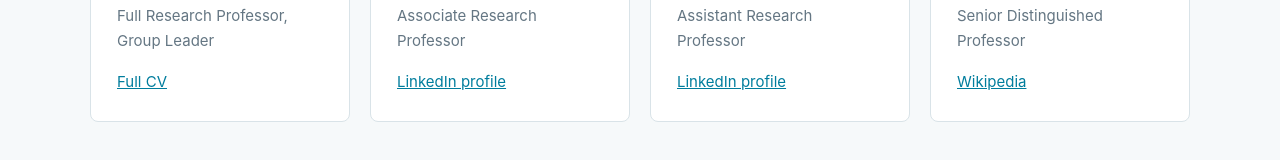
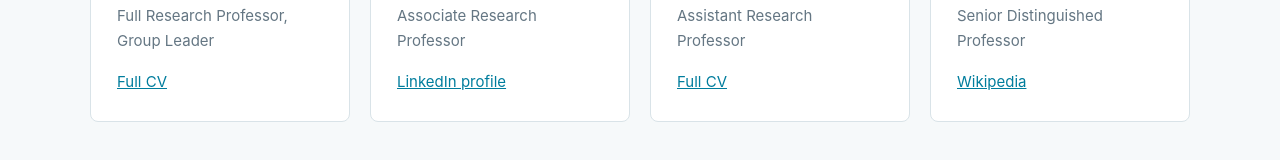
Before and after one commit to cimnemadrid/MLCE_Website, a plain HTML site: page people.html in a window 1280 px wide. Shown: the part 630-790 px from the top of the page. Drawn offline with Linux system fonts and the light colour scheme.

Commit message:
Update Joaquín Irazábal's link to Full CV

```diff
--- a/people.html
+++ b/people.html
@@ -53,7 +53,7 @@
               </div>
               <h3>Joaquín Irazábal<span class="flag flag-es" role="img" aria-label="Spain" title="Spain"></span></h3>
               <p>Assistant Research Professor</p>
-              <a href="https://www.linkedin.com/in/joaquinirazabalgonzalez/" aria-label="LinkedIn profile of Joaquín Irazábal">LinkedIn profile</a>
+              <a href="https://joaquinirazabal.github.io/JIG_Website/" aria-label="Joaquín Irazábal's Full CV">Full CV</a>
             </article>
             <article class="person-card">
               <div class="person-photo-frame">
```
